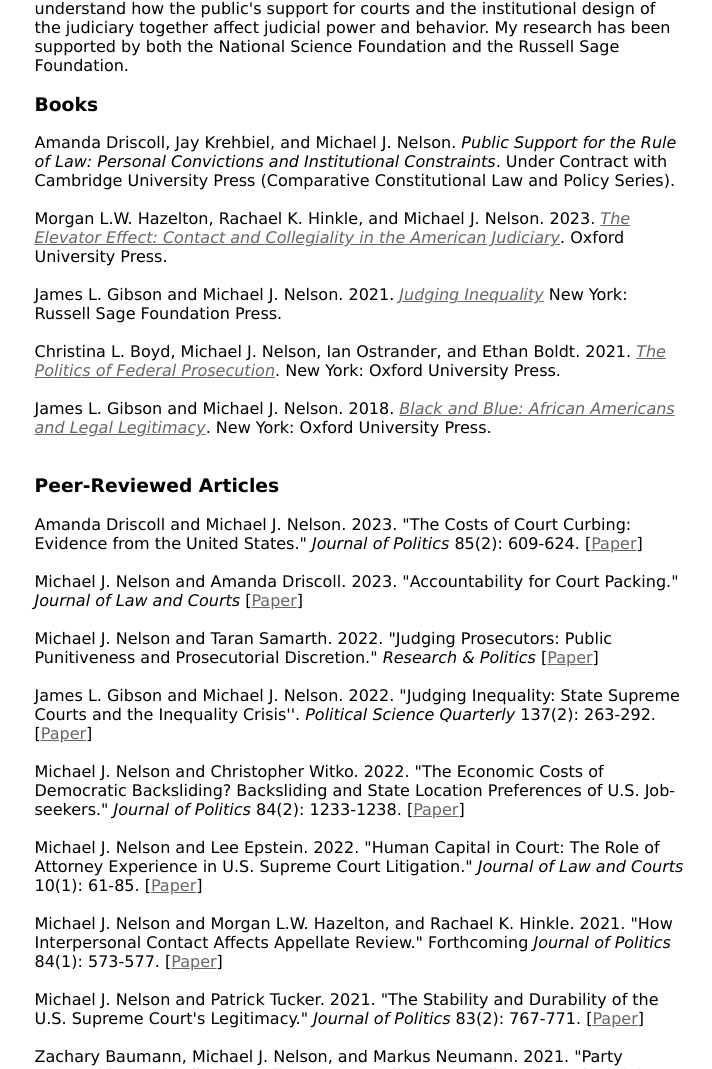
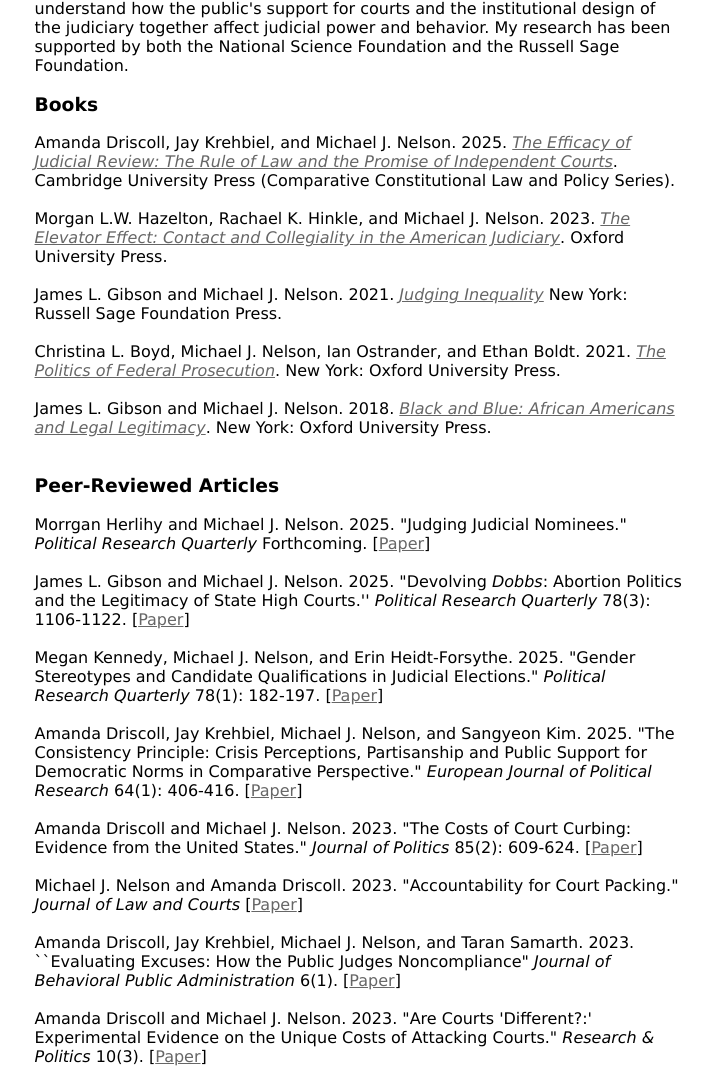
Before and after one commit to mjn15/mjn15.github.io, a plain HTML site: page research.html in a window 1280 px wide. Shown: the part 331-1400 px from the top of the page, without its empty margins (372-1084 px from the left). Drawn offline with Linux system fonts and the light colour scheme.

Commit message:
ResearchUpdate

```diff
--- a/research.html
+++ b/research.html
@@ -35,7 +35,7 @@
 I study the power of courts in democracies, especially the United States. Courts are uniquely reliant on public support in democracies because they generally cannot renew their support at the ballot box. Instead, they must rely the public's willingness to ascribe them legitimacy in order to ensure compliance with their decisions and to protect them from interbranch assaults. And, where judges stand for election, voters provide judges with an independent source of power; they are freed to overturn legislative and executive actions because they can depend on the public to protect them against reprisal from the other branches of government. I use observational, survey, text analytic, and experimental methods, leveraging variation within and across individuals and institutions to understand how the public's support for courts and the institutional design of the judiciary together affect judicial power and behavior. My research has been supported by both the National Science Foundation and the Russell Sage Foundation.
 
 <h3>Books</h3>
-Amanda Driscoll, Jay Krehbiel, and Michael J. Nelson. <i>Public Support for the Rule of Law: Personal Convictions and Institutional Constraints</i>. Under Contract with Cambridge University Press (Comparative Constitutional Law and Policy Series).
+Amanda Driscoll, Jay Krehbiel, and Michael J. Nelson. 2025.  <a href="https://www.cambridge.org/us/universitypress/subjects/law/constitutional-and-administrative-law/efficacy-judicial-review-rule-law-and-promise-independent-courts?format=HB"><i>The Efficacy of Judicial Review: The Rule of Law and the Promise of Independent Courts</i></a>. Cambridge University Press (Comparative Constitutional Law and Policy Series).
 <BR><BR>
 Morgan L.W. Hazelton, Rachael K. Hinkle, and Michael J. Nelson. 2023. <a href="https://global.oup.com/academic/product/the-elevator-effect-9780197625408"><i>The Elevator Effect: Contact and Collegiality in the American Judiciary</i></a>. Oxford University Press.
 <BR><BR>
@@ -46,9 +46,21 @@
 James L. Gibson and Michael J. Nelson. 2018. <a href="https://www.amazon.com/Black-Blue-African-Americans-System/dp/0190865229"><i>Black and Blue: African Americans and Legal Legitimacy</i></a>. New York: Oxford University Press.<BR>
 <BR>
 <h3>Peer-Reviewed Articles</h3>
+Morrgan Herlihy and Michael J. Nelson. 2025. "Judging Judicial Nominees." <i>Political Research Quarterly</i> Forthcoming. [<a href="https://doi.org/10.1177/10659129251350143">Paper</a>]
+<BR><BR>
+James L. Gibson and Michael J. Nelson. 2025. "Devolving <i>Dobbs</i>: Abortion Politics and the Legitimacy of State High Courts.'' <i>Political Research Quarterly</i> 78(3): 1106-1122. [<a href="https://doi.org/10.1177/10659129251345122">Paper</a>]
+<BR><BR>
+Megan Kennedy, Michael J. Nelson, and Erin Heidt-Forsythe. 2025. "Gender Stereotypes and Candidate Qualifications in Judicial Elections." <i>Political Research Quarterly</i> 78(1): 182-197.  [<a href="https://doi.org/10.1177/10659129241275458">Paper</a>]
+<BR><BR>
+Amanda Driscoll, Jay Krehbiel, Michael J. Nelson, and Sangyeon Kim. 2025. "The Consistency Principle: Crisis Perceptions, Partisanship and Public Support for Democratic Norms in Comparative Perspective." <i>European Journal of Political Research</i> 64(1): 406-416.  [<a href="https://doi.org/10.1086/723021">Paper</a>]
+<BR><BR>
 Amanda Driscoll and Michael J. Nelson. 2023. "The Costs of Court Curbing: Evidence from the United States." <i>Journal of Politics</i>  85(2): 609-624. [<a href="https://doi.org/10.1086/723021">Paper</a>]
 <BR><BR>
 Michael J. Nelson and Amanda Driscoll. 2023. "Accountability for Court Packing." <i>Journal of Law and Courts</i> [<a href="https://doi.org/10.1017/jlc.2022.14">Paper</a>]
+<BR><BR>
+Amanda Driscoll, Jay Krehbiel, Michael J. Nelson, and Taran Samarth. 2023. ``Evaluating Excuses: How the Public Judges Noncompliance" <i>Journal of Behavioral Public Administration</i> 6(1).  [<a href="https://doi.org/10.30636/jbpa.61.341">Paper</a>]
+<BR><BR>
+Amanda Driscoll and Michael J. Nelson. 2023. "Are Courts 'Different?:' Experimental Evidence on the Unique Costs of Attacking Courts." <i>Research & Politics</i> 10(3).  [<a href="https://doi.org/10.1177/20531680231188302">Paper</a>]
 <BR><BR>
 Michael J. Nelson and Taran Samarth. 2022. "Judging Prosecutors: Public Punitiveness and Prosecutorial Discretion." <i>Research & Politics</i>  [<a href="https://doi.org/10.1177/20531680221134999">Paper</a>]
 <BR><BR>
```
Also changed, not shown: 1 other file.
